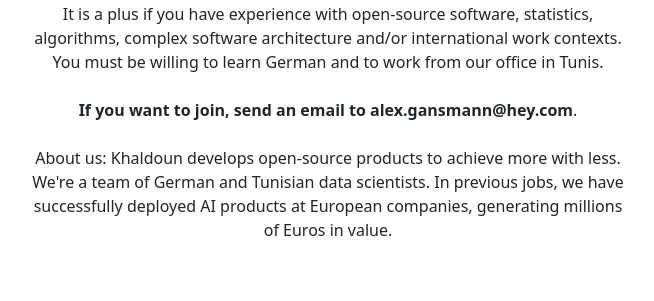
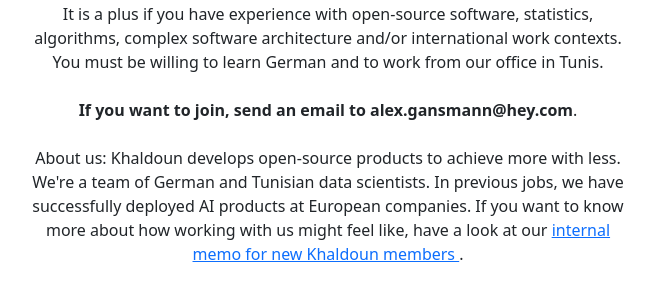
Before and after one commit to khaldoun-xyz/khaldoun, a Django app: page /growth in a window 1280 px wide. Shown: the part 316-617 px from the top of the page, without its empty margins (312-966 px from the left). Run offline with Django 5.2, Linux system fonts and the light colour scheme.

Commit message:
growth: update about us

```diff
--- a/src/templates/growth.html
+++ b/src/templates/growth.html
@@ -28,8 +28,12 @@
                 <br>
                 About us: Khaldoun develops open-source products to achieve more with less.
                 We're a team of German and Tunisian data scientists. In previous jobs,
-                we have successfully deployed AI products at European companies,
-                generating millions of Euros in value.
+                we have successfully deployed AI products at European companies.
+                If you want to know more about how working with us might feel like,
+                have a look at our
+                <a href="https://github.com/khaldoun-xyz/core_skills/blob/main/README.md" target="_blank">
+                  internal memo for new Khaldoun members
+                </a>.
             </p>
         </div>
     </div>
```
